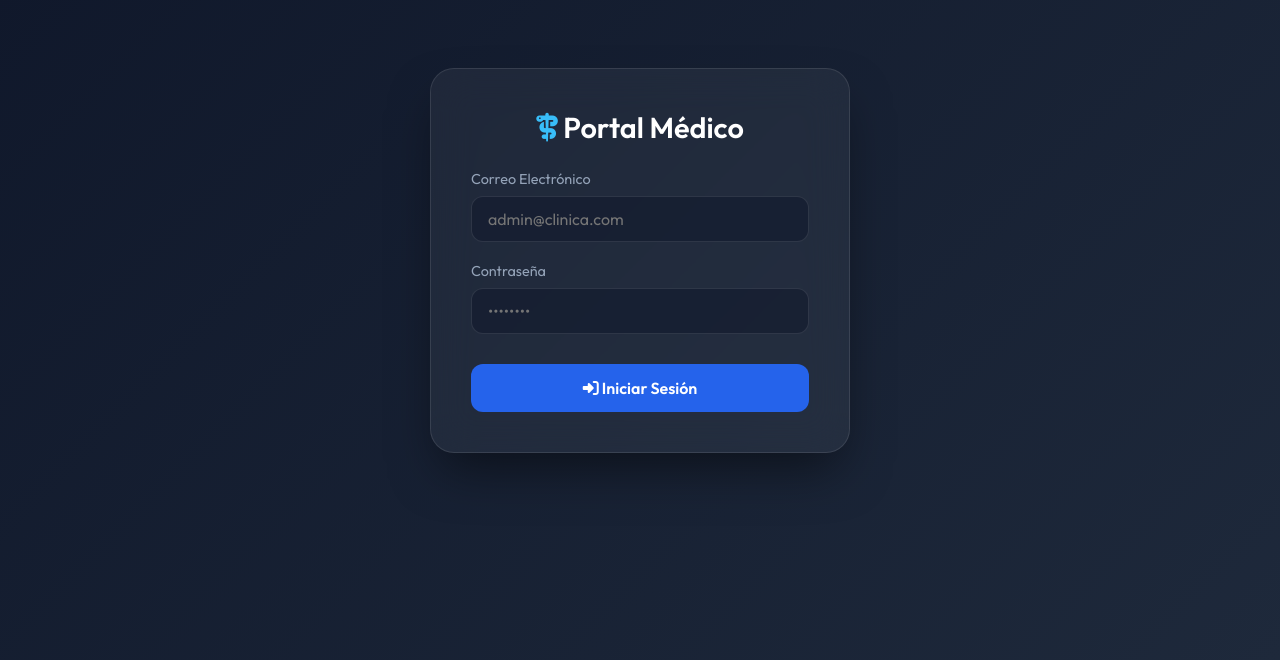
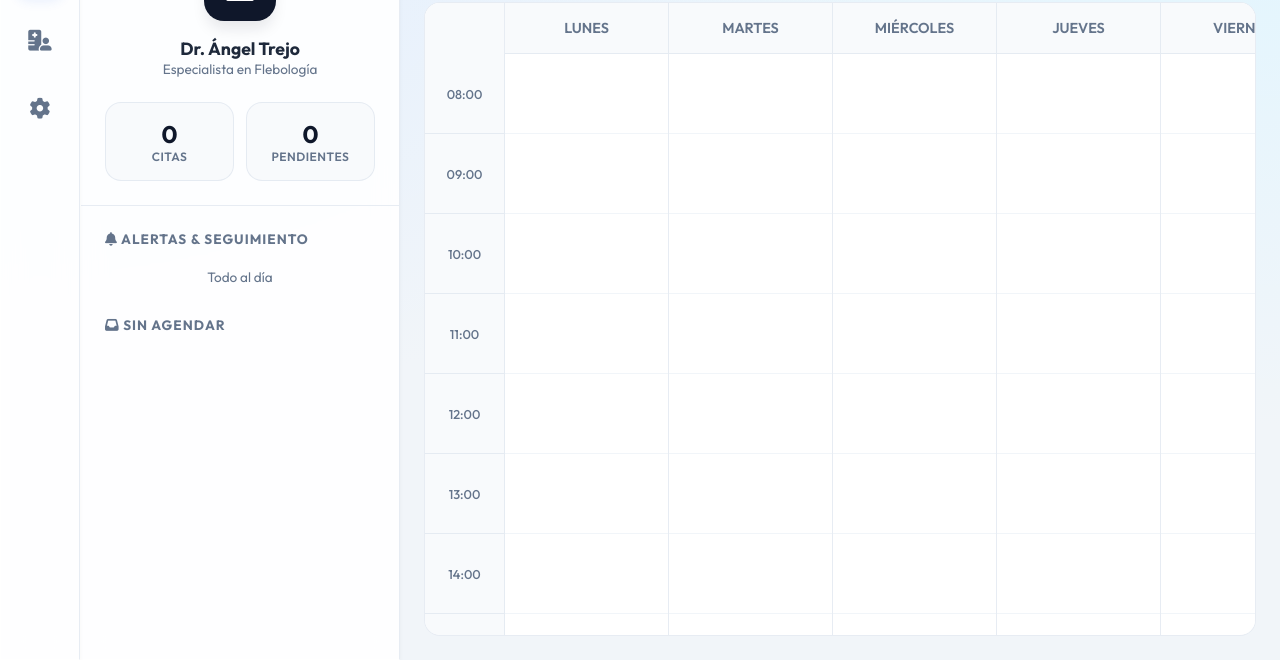
Before and after one commit to wistonlgr-commits/bot-redes-dashboard, a website: page public/index.html in a window 1280 px wide. Shown: the part 140-800 px from the top of the page. Drawn offline with nearby package versions, Linux system fonts and the light colour scheme; no server answers.

Commit message:
fix: hide login screen by default to prevent flashing for logged-in users

```diff
--- a/public/index.html
+++ b/public/index.html
@@ -57,7 +57,7 @@
         #auth-screen {
             position: fixed; top: 0; left: 0; right: 0; bottom: 0;
             background: linear-gradient(135deg, #0F172A 0%, #1E293B 100%);
-            display: flex; justify-content: center; align-items: center;
+            display: none; justify-content: center; align-items: center;
             z-index: 9999;
             transition: opacity 0.5s ease;
         }
```
